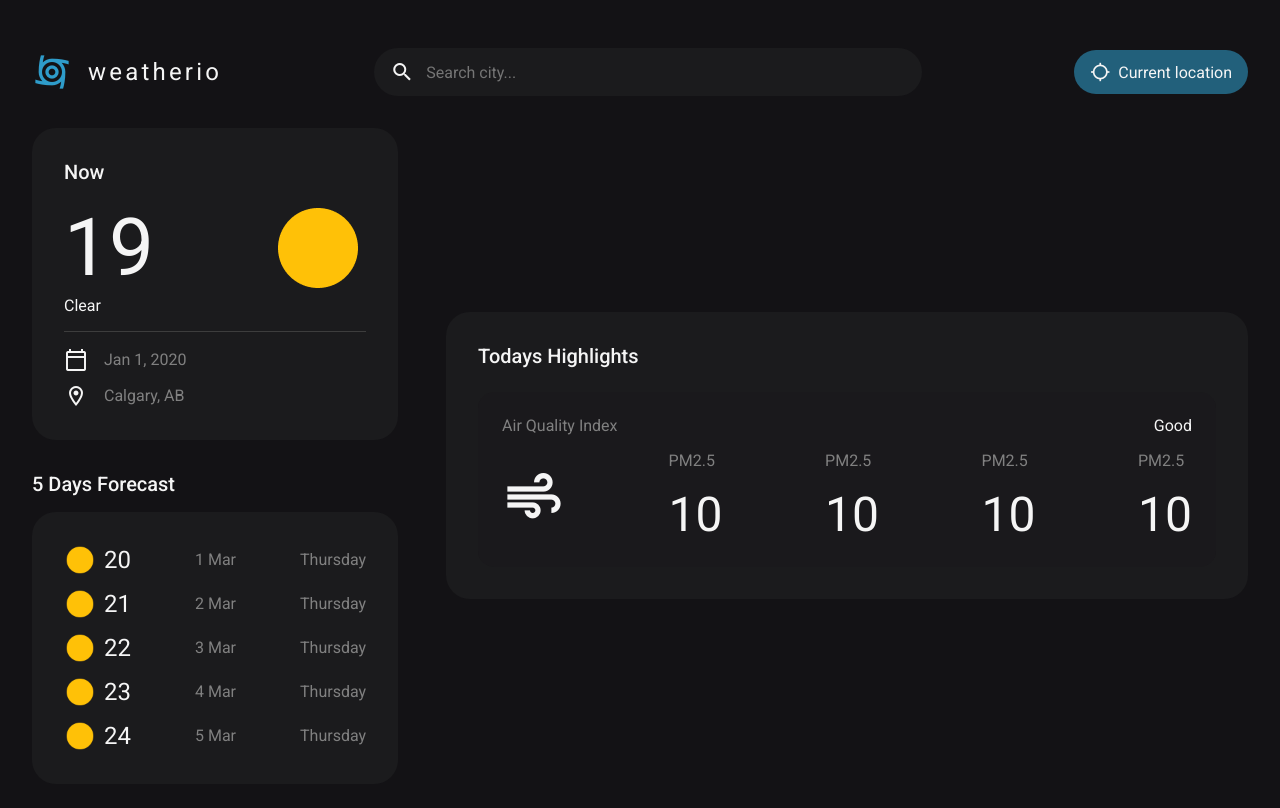
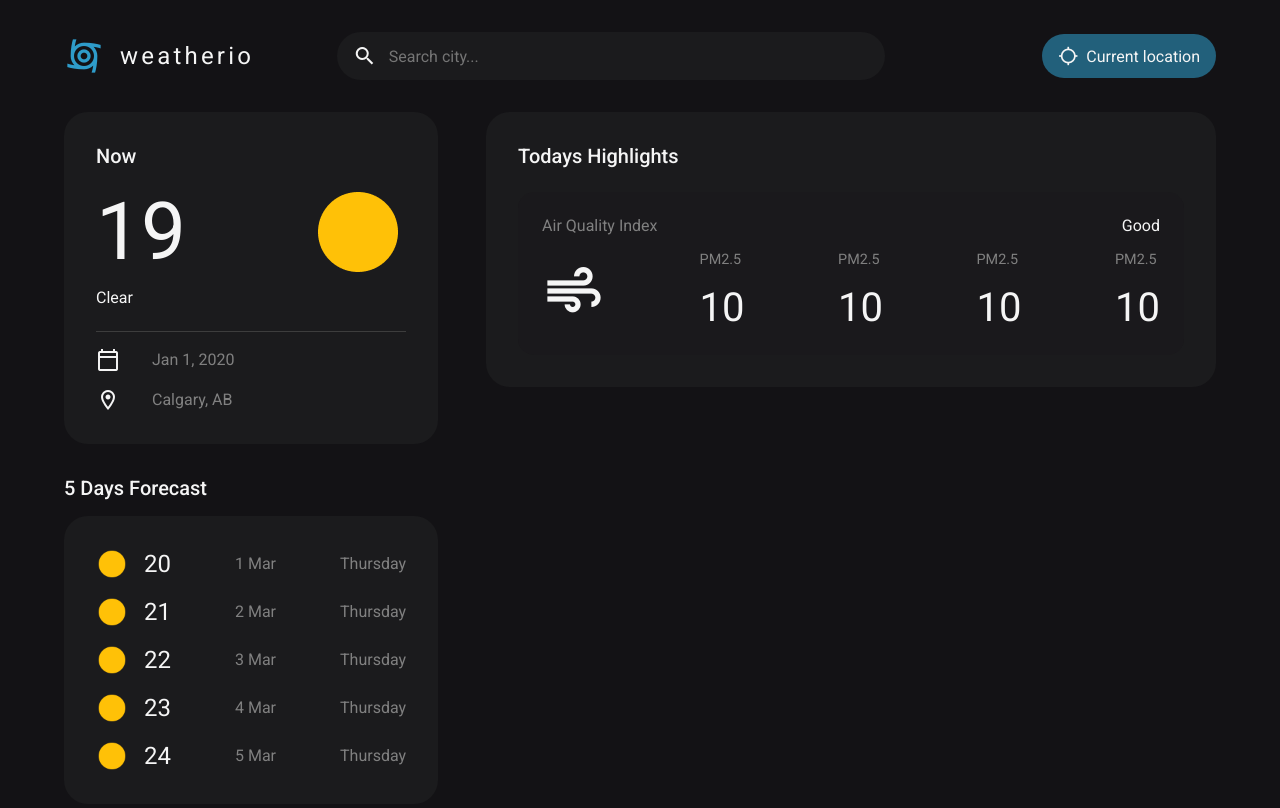
Before and after one commit to Konikelel/Weatherio, an Angular app in the folder angular/: page / in a window 1280 px wide. Shown: the top 808 px of the page. Built offline with nearby package versions, Linux system fonts and the light colour scheme.

Commit message:
update styles

```diff
--- a/angular/src/app/app.component.scss
+++ b/angular/src/app/app.component.scss
@@ -1,19 +1,25 @@
 :host {
-    width: min(95%, 2000px);
+    width: min(90%, 2000px);
+
+    display: flex;
+    flex-direction: column;
+    justify-content: center;
+    margin: auto;
 
     background-color: #131215;
 }
 
 .app-container {
+    min-height: 90vh;
     display: flex;
-    align-items: center;
-    justify-content: space-between;
 
     gap: 3rem;
 
-    .first {
+    .first,
+    .second {
         display: flex;
         flex-direction: column;
+
         gap: 1rem;
     }
 
--- a/angular/src/app/current-weather/current-weather.component.scss
+++ b/angular/src/app/current-weather/current-weather.component.scss
@@ -8,6 +8,10 @@
     background-color: #1b1b1d;
 
     gap: 1rem;
+}
+
+.weather p {
+    margin: 0.5rem 0;
 }
 
 .weather-info {
@@ -35,7 +39,7 @@
     grid-template-columns: auto 1fr;
     align-items: center;
 
-    gap: 0.75rem 1rem;
+    gap: 1rem 2rem;
 
     color: grey;
 }
--- a/angular/src/app/days-forecast/days-forecast.component.scss
+++ b/angular/src/app/days-forecast/days-forecast.component.scss
@@ -8,7 +8,7 @@ h3 {
     justify-content: space-evenly;
     align-items: center;
 
-    gap: 0.75rem;
+    gap: 1rem;
 
     padding: 2rem;
     border-radius: 1.5rem;
@@ -27,7 +27,7 @@ h3 {
         justify-content: center;
         align-items: center;
 
-        gap: 0.5rem;
+        gap: 1rem;
 
         img {
             width: 2rem;
--- a/angular/src/app/navbar/navbar.component.scss
+++ b/angular/src/app/navbar/navbar.component.scss
@@ -1,9 +1,10 @@
 nav {
+    min-height: 10vh;
+    padding: 2rem 0;
+
     display: flex;
     justify-content: space-between;
     align-items: center;
-
-    padding: 2rem 0;
 }
 
 .header {
@@ -11,6 +12,7 @@ nav {
     justify-content: space-between;
     align-items: center;
 
+    width: 10%;
     gap: 1rem;
 
     span {
--- a/angular/src/app/todays-highlights/todays-highlights.component.scss
+++ b/angular/src/app/todays-highlights/todays-highlights.component.scss
@@ -64,11 +64,12 @@
             gap: 1rem;
 
             .description {
+                font-size: 0.9rem;
                 color: grey;
             }
 
             .value {
-                font-size: 3rem;
+                font-size: 2.5rem;
             }
         }
     }
--- a/angular/src/styles.css
+++ b/angular/src/styles.css
@@ -9,10 +9,6 @@
 
 body {
     min-height: 100vh;
-
-    display: flex;
-    justify-content: center;
-    align-items: center;
 
     font-family: "Roboto", sans-serif;
     background-color: #131215;
```
